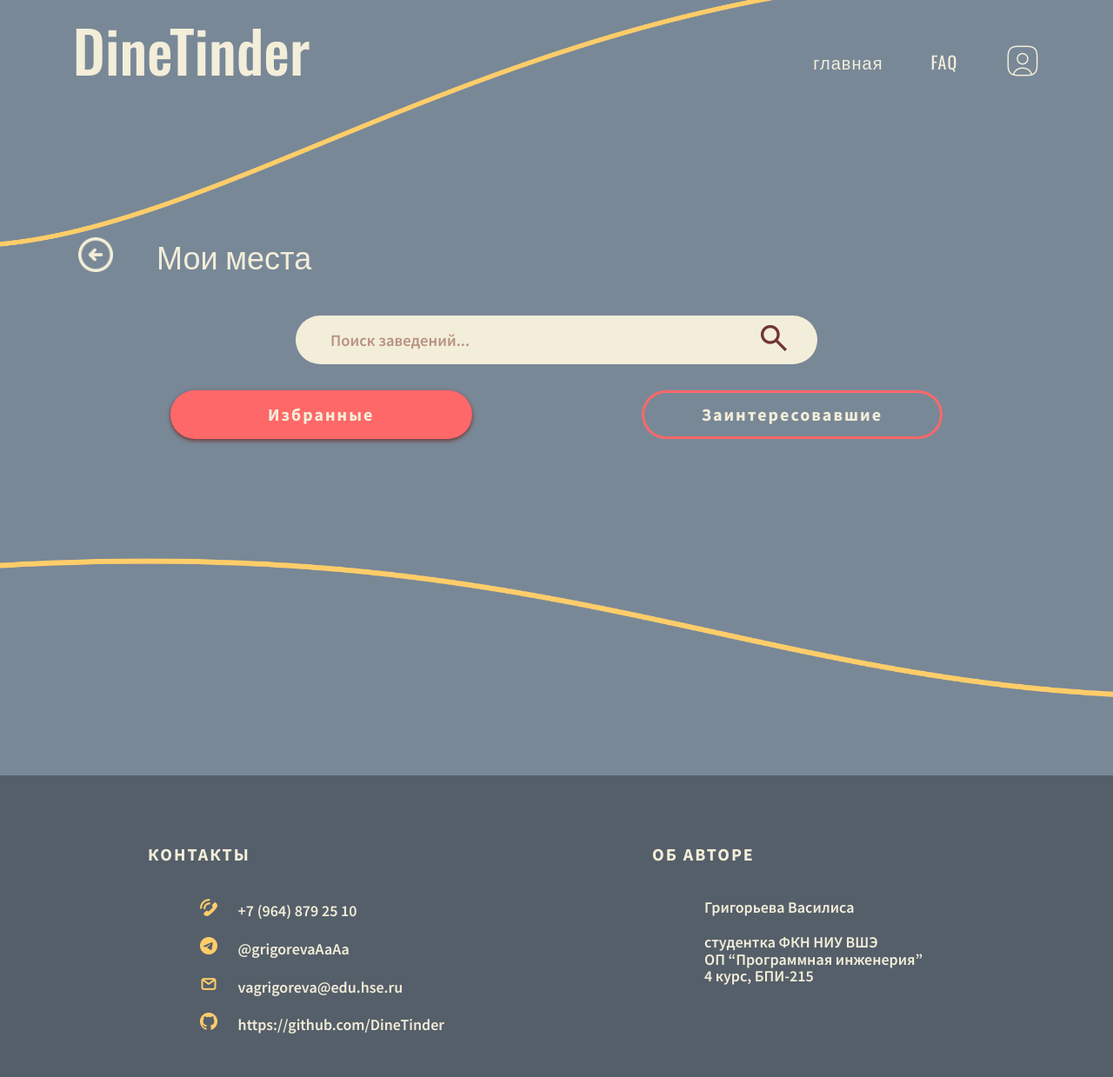
After one commit to Grigoreva2003/DineTinder, a Django app: template templates/history.html in a window 1280 px wide. The commit adds this page. Shown: the whole page at 87% size. Run offline with Django 5.2, Linux system fonts and the light colour scheme; the template is opened without the code that fills it, so the values that code supplies are empty.

Commit message:
history & blacklist pages with filtration and search

```diff
--- a/main/carousel/urls.py
+++ b/main/carousel/urls.py
@@ -7,5 +7,6 @@ urlpatterns = [
     path('not-interested/<int:place_id>/', views.mark_not_interested, name='mark_not_interested'),
     path('blacklist/<int:place_id>/', views.mark_blacklist, name='mark_blacklist'),
     path('check-favorite/<int:place_id>/', views.check_favorite, name='check_favorite'),
+    path('check-blacklist/<int:place_id>/', views.check_blacklist, name='check_blacklist'),
     path('shown/<int:place_id>/', views.mark_shown, name='mark_shown'),
 ]
--- a/main/urls.py
+++ b/main/urls.py
@@ -18,12 +18,13 @@ from django.contrib import admin
 from django.urls import path, include
 
 from main.views import landing_page, vk_login_page, home_page, error_page, vk_authenticate, PlaceListView, \
-    PlaceFilterView, simple_login_page, get_recommendation_page, search_places_page
+    PlaceFilterView, simple_login_page, get_recommendation_page, search_places_page, history_page, \
+    places_api, search_api, blacklist_page
 
 urlpatterns = [
     path('admin/', admin.site.urls),
 
-    path('places/', PlaceFilterView.as_view(), name='places-list'),
+    path('places/', PlaceFilterView.as_view()),
     path('carousel/', include('main.carousel.urls')),
     path('vk/auth/', vk_authenticate),
 
@@ -33,5 +34,10 @@ urlpatterns = [
     path('login/', simple_login_page),
     path('get_recommendation/', get_recommendation_page),
     path('search_places/', search_places_page),
+    path('history/', history_page),
+    path('blacklist/', blacklist_page),
     path('error/', error_page),
+
+    path('api/places/', places_api),
+    path('api/search/', search_api),
 ]
--- a/main/utils/decorators.py
+++ b/main/utils/decorators.py
@@ -12,7 +12,7 @@ def login_required_session(view_func):
     def _wrapped_view(request, *args, **kwargs):
         if not request.session.get("user_email"):
             logger.info("User not logged in")
-            return redirect("/login")
+            return redirect("/login/vk")
         return view_func(request, *args, **kwargs)
 
     return _wrapped_view
--- a/main/views.py
+++ b/main/views.py
@@ -1,6 +1,7 @@
 import logging
 from django.shortcuts import render
-from django.http import HttpResponse, HttpResponseRedirect
+from django.http import HttpResponse, HttpResponseRedirect, JsonResponse
+from django.db.models import Q, Case, When, Value
 
 from main.accounts.models import User
 from main.carousel.models import BlacklistCarousel, FavouriteCarousel, ShownCarousel
@@ -280,3 +281,100 @@ def get_recommendation_page(request):
 def error_page(request):
     """Error page"""
     return HttpResponse("ERROR")
+
+
+@login_required_session
+def history_page(request):
+    return render(request, "history.html")
+
+
+@login_required_session
+def blacklist_page(request):
+    return render(request, "blacklist.html")
+
+
+@login_required_session
+def places_api(request):
+    filter_type = request.GET.get('filter', 'favourite')
+    page = int(request.GET.get('page', 1))
+    limit = int(request.GET.get('limit', 8))
+
+    email = request.session["user_email"]
+    user = User.objects.get(email=email)
+
+    offset = (page - 1) * limit
+
+    if filter_type == 'favourite':
+        place_relations = FavouriteCarousel.objects.filter(
+            user_id=user.id
+        ).order_by('-added_at').values('place_id', 'added_at')
+    elif filter_type == 'interested':
+        place_relations = ShownCarousel.objects.filter(
+            user_id=user.id,
+            is_interested=True
+        ).order_by('-added_at').values('place_id', 'added_at')
+    else:  # blacklist
+        place_relations = BlacklistCarousel.objects.filter(
+            user_id=user.id
+        ).order_by('-added_at').values('place_id', 'added_at')
+
+    # Extract place IDs while preserving order
+    place_ids = [relation['place_id'] for relation in place_relations]
+
+    # Use Case/When to preserve the order when fetching DiningPlace objects
+    preserved_order = Case(
+        *[When(id=pk, then=Value(i)) for i, pk in enumerate(place_ids)]
+    )
+
+    # Fetch places with preserved order
+    places = DiningPlace.objects.filter(
+        id__in=place_ids
+    ).order_by(preserved_order)[offset:offset + limit + 1]
+
+    # Check if there are more places
+    has_more = places.count() > limit
+    if has_more:
+        places = places[:limit]  # Remove the extra item
+
+    places_data = [{
+        'id': place.id,
+        'name': place.name,
+        'photo_link': place.photo_link,
+        'address': place.address,
+        'category': place.category,
+        'rating': place.rating
+    } for place in places]
+
+    return JsonResponse({
+        'places': places_data,
+        'has_more': has_more
+    })
+
+
+@login_required_session
+def search_api(request):
+    query = request.GET.get('query', '')
+    limit = int(request.GET.get('limit', 8))
+
+    places = DiningPlace.objects.exclude(description='').exclude(rating=0).filter(
+        (Q(name__icontains=query) | Q(name__icontains=query.capitalize()) | Q(category__icontains=query))
+    )[:8]  # Get one extra to check if there's more
+
+    # Check if there are more places
+    has_more = places.count() > limit
+    if has_more:
+        places = places[:limit]  # Remove the extra item
+
+    places_data = [{
+        'id': place.id,
+        'name': place.name,
+        'photo_link': place.photo_link,
+        'address': place.address,
+        'category': place.category,
+        'rating': place.rating
+    } for place in places]
+
+    return JsonResponse({
+        'places': places_data,
+        'has_more': has_more
+    })
--- a/static/css/style.css
+++ b/static/css/style.css
@@ -193,6 +193,47 @@ h2 {
 }
 
 .blank-btn-pink:hover {
+    background-color: transparent;
+    color: #F3EED9;
+    box-shadow: inset 0 0 0 3px #FF6869;
+    transition-duration: 200ms;
+}
+
+.filter-blank-btn-pink {
+    font-family: "Source Sans Pro", sans-serif;
+    font-weight: 700;
+    font-size: 20px;
+    line-height: 110%;
+    cursor: pointer;
+    letter-spacing: 0.1em;
+    display: inline-block;
+    width: 260pt;
+    height: 42pt;
+    margin: 0 90px;
+    background-color: transparent;
+    color: #F3EED9;
+    box-shadow: inset 0 0 0 3px #FF6869;
+    border: none;
+    border-radius: 50px;
+    text-decoration: none;
+    transition-duration: 200ms;
+}
+
+.filter-blank-btn-pink:hover {
+    background-color: #FF6869;
+    color: #F3EED9;
+    box-shadow: 0 2px 5px #713433;
+    transition-duration: 200ms;
+}
+
+.filter-blank-btn-pink.active {
+    background-color: #FF6869;
+    color: #F3EED9;
+    box-shadow: 0 2px 5px #713433;
+    transition-duration: 200ms;
+}
+
+.filter-blank-btn-pink.active:hover {
     background-color: transparent;
     color: #F3EED9;
     box-shadow: inset 0 0 0 3px #FF6869;
@@ -408,6 +449,10 @@ footer .stick {
 
 .VkIdSdk_oauth_list {
     margin-top: -25pt;
+}
+
+.vk {
+    margin-bottom: 20px;
 }
 
 .auth {
@@ -669,8 +714,8 @@ footer .stick {
     position: absolute;
     left: 15px;
     bottom: 15px;
-    width: 20px;
-    height: 20px;
+    width: 22px;
+    height: 22px;
     background-image: url('../imgs/blank-broken-heart.png');
     background-size: contain;
     background-repeat: no-repeat;
@@ -699,13 +744,14 @@ footer .stick {
 .nav-button {
     width: 50px;
     height: 50px;
-    background-image: url("../imgs/return-button.png");
+    background-image: url("../imgs/extend-carousel-button.png");
     background-size: 50px;
     transition-duration: 200ms;
 }
 
 .nav-button:hover {
-    background-image: url("../imgs/return-button-colored.png");
+    cursor: pointer;
+    background-image: url("../imgs/extend-carousel-button-colored.png");
 }
 
 /* Animation classes for swipeable cards */
@@ -729,6 +775,7 @@ footer .stick {
     display: inline-flex;
     align-items: center;
     margin-bottom: 50px;
+    margin-left: 30px;
 }
 
 .page-header-with-button h2 {
@@ -736,6 +783,7 @@ footer .stick {
 }
 
 .return-button {
+    cursor: pointer;
     width: 40px;
     height: 40px;
     margin: 0 50px 0 0;
@@ -824,3 +872,92 @@ footer .stick {
     right: 320px;
     position: absolute;
 }
+
+/* History Page Styles */
+
+.search-container {
+    margin-bottom: 30px;
+}
+
+.search-field {
+    position: relative;
+    max-width: 600px;
+    margin: 0 auto;
+}
+
+.search-field input {
+    width: 100%;
+    background: #F3EED9;
+    color: #713433;
+    padding: 10px 40px;
+    border: none;
+    border-radius: 50px;
+    font-family: "Source Sans Pro", sans-serif;
+    font-weight: 600;
+    font-size: 14pt;
+    line-height: 110%;
+    outline: none;
+}
+
+.search-field input::placeholder {
+    color: #a06a5c;
+    opacity: 0.7;
+}
+
+.search-button {
+    position: absolute;
+    right: 30px;
+    top: 50%;
+    transform: translateY(-50%);
+    background: none;
+    border: none;
+    cursor: pointer;
+}
+
+.search-button img {
+    width: 40px;
+    height: 40px;
+}
+
+.filter-buttons {
+    display: flex;
+    justify-content: center;
+    gap: 15px;
+    margin-bottom: 30px;
+}
+
+.filter-button {
+    padding: 10px 25px;
+    border: 2px solid #713433;
+    border-radius: 20px;
+    background-color: transparent;
+    color: #713433;
+    font-family: "Source Sans Pro", sans-serif;
+    font-weight: 600;
+    font-size: 16px;
+    cursor: pointer;
+    transition: all 0.3s ease;
+}
+
+.filter-button.active {
+    background-color: #713433;
+    color: #F3EED9;
+}
+
+.filter-button:hover:not(.active) {
+    background-color: rgba(113, 52, 51, 0.1);
+}
+
+.cards-table-container {
+    overflow-y: auto;
+    max-height: 700px;
+    padding: 10px 0;
+}
+
+.cards-row {
+    display: flex;
+    flex-wrap: wrap;
+    gap: 20px;
+    margin-bottom: 20px;
+    justify-content: center;
+}
--- /dev/null
+++ b/templates/history.html
@@ -0,0 +1,39 @@
+{% extends 'base.html' %}
+{% load static %}
+{% block content %}
+
+<div class="container">
+    <div class="page-header-with-button">
+        <div class="return-button">
+            <a href="/home/"><img src="{% static 'imgs/return-button.png' %}" alt="Return"></a>
+        </div>
+        <h2>Мои места</h2>
+    </div>
+
+    <div class="search-container">
+        <div class="search-field">
+            <input type="text" class="text-input" placeholder="Поиск заведений...">
+            <button class="search-button">
+                <img src="{% static 'imgs/search-icon.png' %}" alt="Search">
+            </button>
+        </div>
+    </div>
+
+    <div class="filter-buttons">
+        <button class="filter-blank-btn-pink filter-favourite active">Избранные</button>
+        <button class="filter-blank-btn-pink filter-interested">Заинтересовавшие</button>
+    </div>
+
+    <div class="cards-table-container">
+        <div class="cards-row">
+        </div>
+    </div>
+</div>
+
+<div class="bottom"></div>
+
+{% block extra_js %}
+<script src="{% static 'scripts/place_cards_interactions.js' %}"></script>
+{% endblock %}
+
+{% endblock %}
--- a/templates/home.html
+++ b/templates/home.html
@@ -44,7 +44,7 @@
                 {% endfor %}
 
                 <div class="navigation">
-                    <a href="/home/">
+                    <a href="/history/">
                         <div class="nav-button"></div>
                     </a>
                 </div>
@@ -79,7 +79,7 @@
                 {% endfor %}
 
                 <div class="navigation">
-                    <a href="/home/">
+                    <a href="/blacklist/">
                         <div class="nav-button"></div>
                     </a>
                 </div>
--- a/templates/vk_login.html
+++ b/templates/vk_login.html
@@ -75,6 +75,10 @@
             }
         </script>
     </div>
+
+    <div class="login-input">
+        <a class="auth" href="/login">на страницу регистрации</a>
+    </div>
 </div>
 
 <div class="bottom"></div>
```
Also changed, not shown: main/carousel/views.py (+15 -0 lines), static/scripts/script.js (+282 -8 lines), templates/blacklist.html (added, +34 -0 lines), templates/recommendation.html (+4 -3 lines), static/imgs/extend-carousel-button-colored.png (renamed from static/imgs/return-button-colored.png), static/imgs/extend-carousel-button.png (added), static/imgs/return-button.png, static/imgs/search-icon.png (added).
